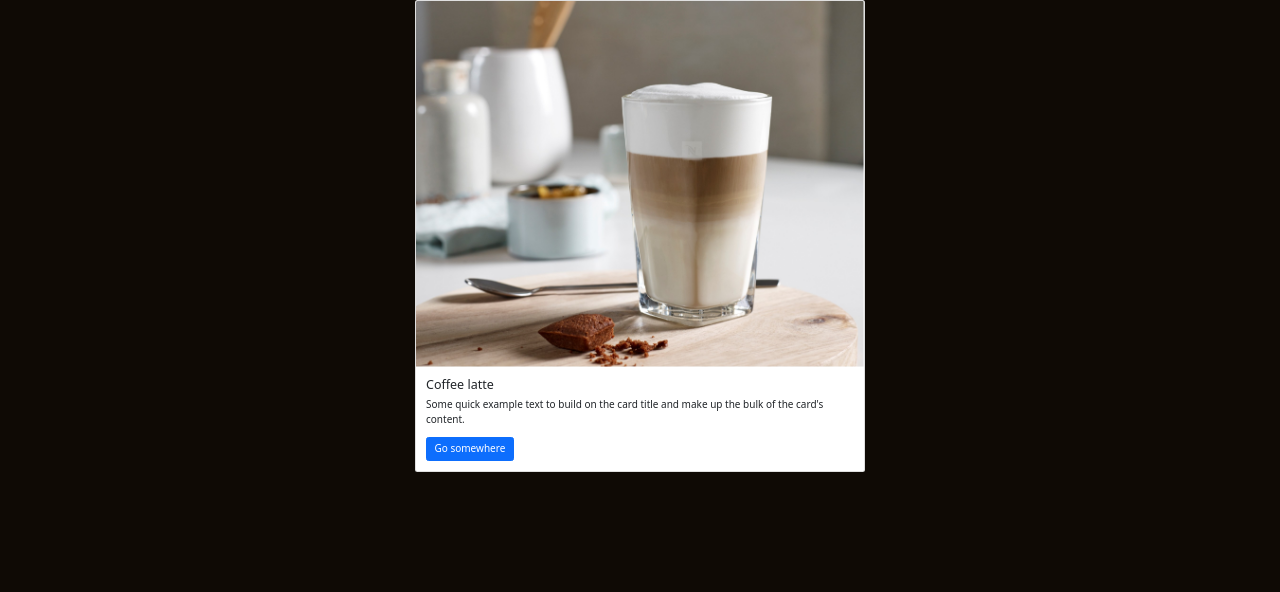
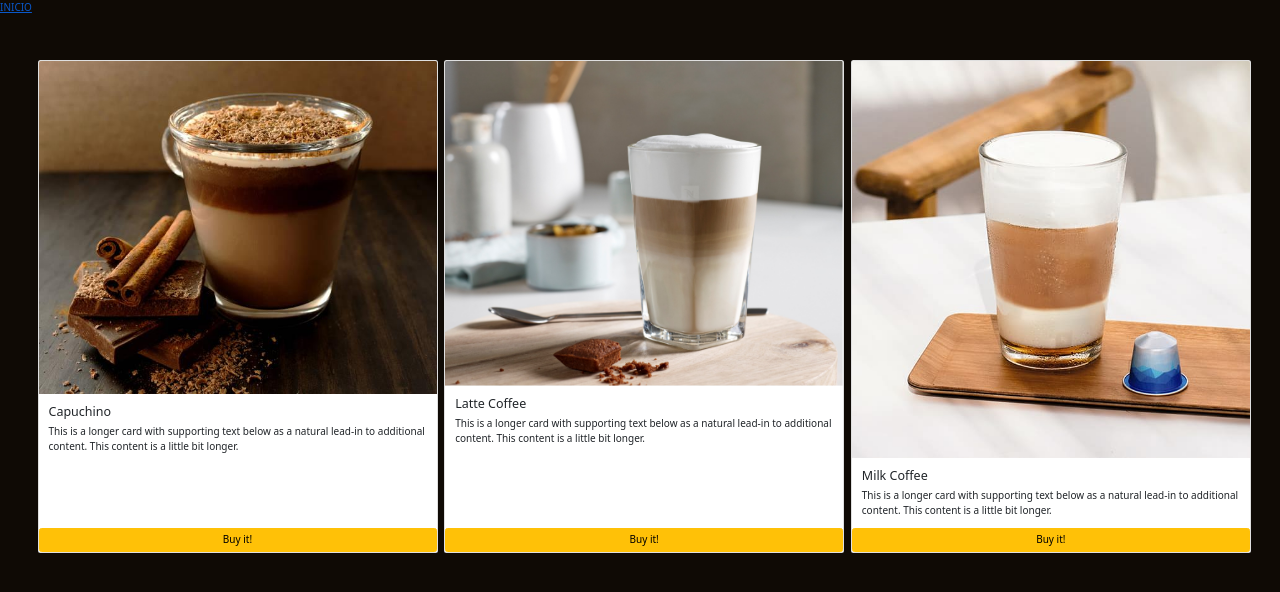
Before and after one commit to FelixMartinezCasadiego/CoffeeScrip, a plain HTML site: page Paginas/Orden.html in a window 1280 px wide. Drawn offline with nearby package versions, Linux system fonts and the light colour scheme.

Commit message:
agregado contenido a sesión Orden

```diff
--- a/Paginas/Orden.html
+++ b/Paginas/Orden.html
@@ -28,31 +28,44 @@
 
     <!-- Imagen central de café -->
 
-    <div class="container">
+    <a href="../index.html">INICIO</a>
 
-        <div class="row justify-content-md-center">
+    <div class="row row-cols-1 row-cols-md-3 g-4 mt-5 mx-5">
+        <div class="col">
+            <div class="card h-100" style="width: 400px;">
+                <img src="../Imagenes/Capuchino.jpg" class="card-img-top" alt="Capuchino">
+                <div class="card-body">
+                    <h5 class="card-title">Capuchino</h5>
+                    <p class="card-text">This is a longer card with supporting text below as a natural lead-in to additional content. This content is a little bit longer.</p>
+                </div>
+                <a href="#" class="btn btn-warning">Buy it!</a>
+            </div>
+        </div>
 
-            <div class="card p-0 col-12 col-sm-12 col-md-12 col-lg-12" style="width: 450px;">
-                <img src="../Imagenes/Café late2.jpg" class="card-img-top" alt="Coffee latte">
+        <div class="col">
+            <div class="card h-100" style="width: 400px;">
+                <img src="../Imagenes/Café late2.jpg" class="card-img-top" alt="Latte Coffee">
+                <div class="card-body">
+                    <h5 class="card-title">Latte Coffee</h5>
+                    <p class="card-text">This is a longer card with supporting text below as a natural lead-in to additional content. This content is a little bit longer.</p>
+                </div>
+                <a href="#" class="btn btn-warning">Buy it!</a>
+            </div>
+        </div>
 
-                    <div class="card-body">
-                        <h5 class="card-title">Coffee latte</h5>
-                        <p class="card-text">Some quick example text to build on the card title and make up the bulk of the card's content.</p>
-                        <a href="#" class="btn btn-primary">Go somewhere</a>
-                    </div>
+        <div class="col">
+            <div class="card h-100" style="width: 400px;">
+                <img src="../Imagenes/Cafe con leche.jpg" class="card-img-top" alt="Milk Coffee">
+                <div class="card-body">
+                    <h5 class="card-title">Milk Coffee</h5>
+                    <p class="card-text">This is a longer card with supporting text below as a natural lead-in to additional content. This content is a little bit longer.</p>
+                </div>
+                <a href="#" class="btn btn-warning">Buy it!</a>
             </div>
 
         </div>
 
     </div>
-
-
-
-    <!-- <div class="container mt-0">
-        <div class="text-center">
-            <img src="../Imagenes/Café late2.jpg" alt="Coffee latte" class="img-fluid" width="450px" height="300px">
-        </div>
-    </div> -->
 
 
     <!-- SCRIPT de Framework Bootstrap -->
```
